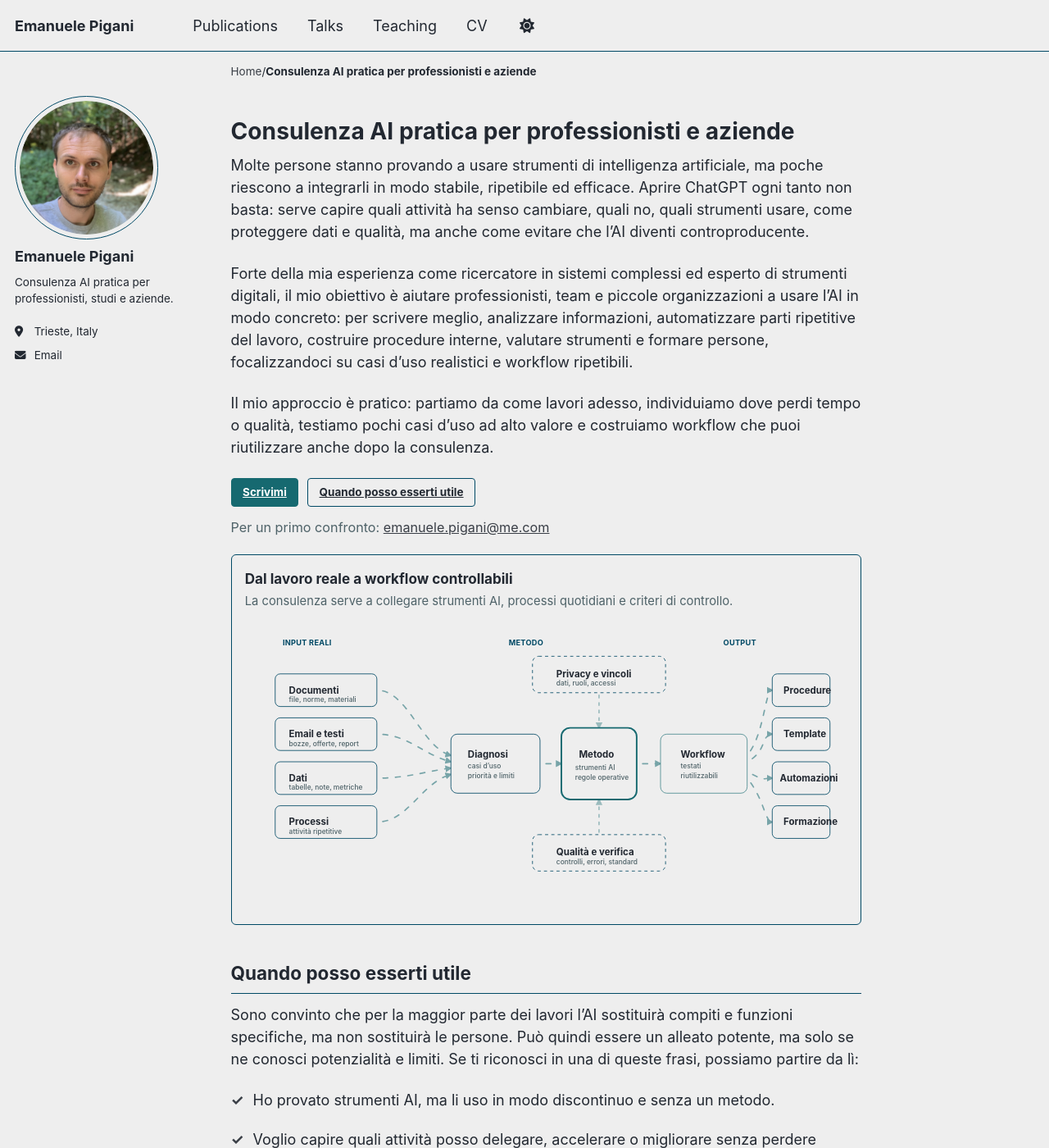
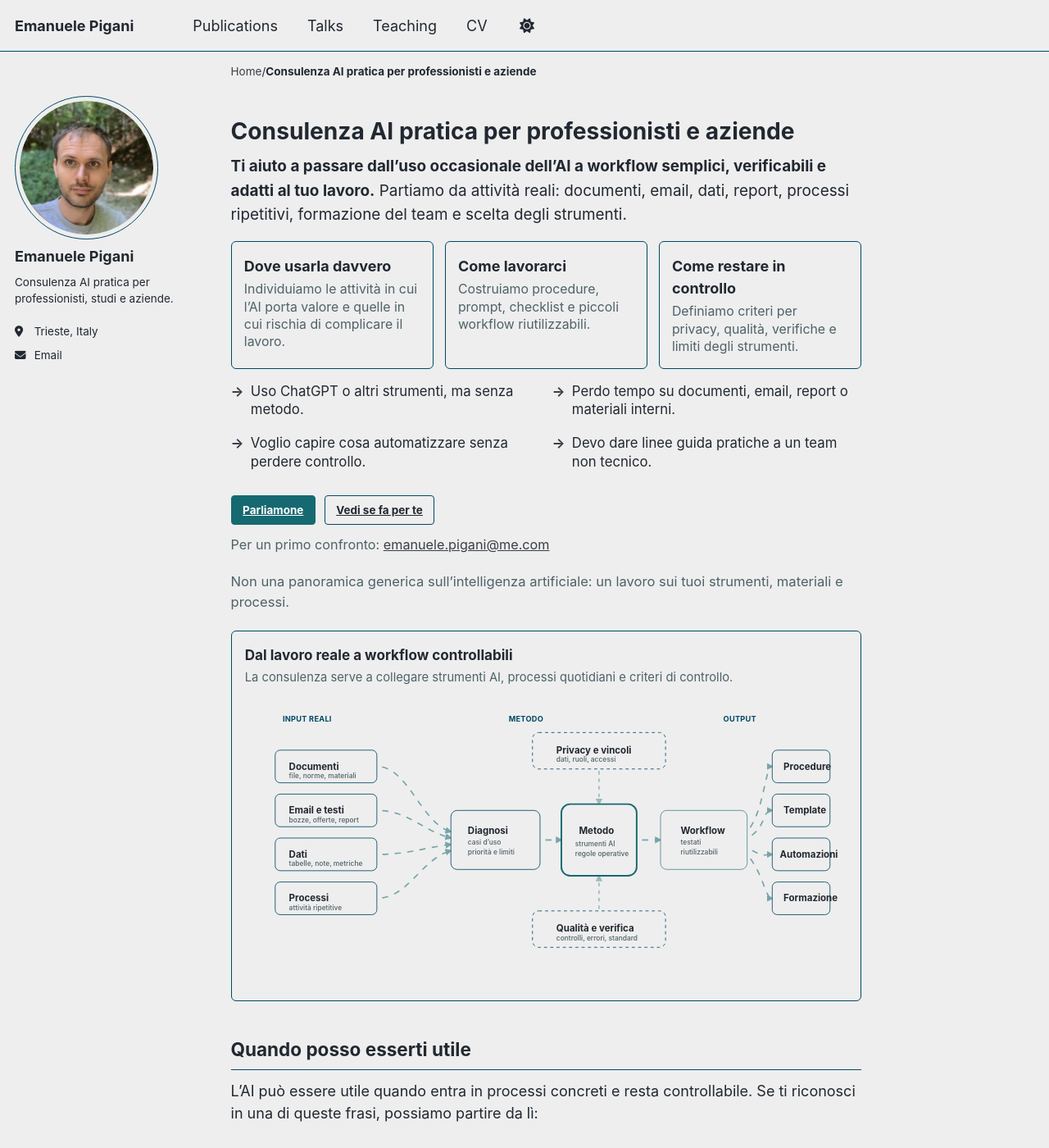
Before and after one commit to epigani/epigani.github.io, a Jekyll site: the page built from _pages/consulenza-ai.md, in a window 1280 px wide and 1400 px high. Shown: the whole window at 82% size. Built offline with Jekyll 4.4.1, drawn with Linux system fonts in a browser that asks for light colours; part of the change alters nothing that is shown.

```diff
--- a/_pages/consulenza-ai.md
+++ b/_pages/consulenza-ai.md
@@ -33,6 +33,73 @@ html[data-theme="dark"] .ai-consulting {
   --ai-accent-contrast: #111820;
   --ai-accent-hover: #9ce9ee;
   --ai-muted: #c7d6dc;
+}
+
+.ai-consulting .ai-hero {
+  margin-bottom: 1.2rem;
+}
+
+.ai-consulting .ai-hero__lead {
+  max-width: 45rem;
+  margin: 0 0 0.9rem;
+  font-size: 1.05rem;
+  line-height: 1.55;
+}
+
+.ai-consulting .ai-hero__summary {
+  display: grid;
+  grid-template-columns: repeat(3, minmax(0, 1fr));
+  gap: 0.75rem;
+  margin: 1rem 0 0.85rem;
+}
+
+.ai-consulting .ai-hero-point {
+  padding: 0.85rem;
+  border: 1px solid var(--global-border-color);
+  border-radius: var(--ai-card-radius);
+  background: var(--global-bg-color);
+}
+
+.ai-consulting .ai-hero-point strong {
+  display: block;
+  margin-bottom: 0.25rem;
+}
+
+.ai-consulting .ai-hero-point span {
+  display: block;
+  color: var(--ai-muted);
+  font-size: 0.88rem;
+  line-height: 1.35;
+}
+
+.ai-consulting .ai-above-fold-list {
+  display: grid;
+  grid-template-columns: repeat(2, minmax(0, 1fr));
+  gap: 0.55rem 0.8rem;
+  margin: 0.9rem 0 1.1rem;
+  padding: 0;
+  list-style: none;
+}
+
+.ai-consulting .ai-above-fold-list li {
+  position: relative;
+  padding-left: 1.35rem;
+  font-size: 0.93rem;
+  line-height: 1.35;
+}
+
+.ai-consulting .ai-above-fold-list li::before {
+  position: absolute;
+  left: 0;
+  color: var(--global-link-color);
+  content: "→";
+  font-weight: 700;
+}
+
+.ai-consulting .ai-hero-note {
+  margin: 0.35rem 0 0;
+  color: var(--ai-muted);
+  font-size: 0.92rem;
 }
 
 .ai-consulting .ai-cta-row {
@@ -294,8 +361,11 @@ html[data-theme="dark"] .ai-consulting .ai-card .ai-result {
 
   .ai-consulting > p,
   .ai-consulting h2,
+  .ai-consulting .ai-hero,
   .ai-consulting .ai-quick-contact,
   .ai-consulting .ai-process-map,
+  .ai-consulting .ai-above-fold-list,
+  .ai-consulting .ai-hero__summary,
   .ai-consulting .ai-check-list,
   .ai-consulting .ai-grid,
   .ai-consulting .ai-contact-box {
@@ -307,6 +377,11 @@ html[data-theme="dark"] .ai-consulting .ai-card .ai-result {
     padding-right: 0.65rem;
     padding-left: 0.65rem;
     font-size: 0.72rem;
+  }
+
+  .ai-consulting .ai-hero__summary,
+  .ai-consulting .ai-above-fold-list {
+    grid-template-columns: 1fr;
   }
 
   .ai-consulting .ai-process-map__svg {
@@ -337,18 +412,41 @@ html[data-theme="dark"] .ai-consulting .ai-card .ai-result {
 
 <div class="ai-consulting" markdown="1">
 
-Molte persone stanno provando a usare strumenti di intelligenza artificiale, ma poche riescono a integrarli in modo stabile, ripetibile ed efficace. Aprire ChatGPT ogni tanto non basta: serve capire quali attività ha senso cambiare, quali no, quali strumenti usare, come proteggere dati e qualità, ma anche come evitare che l’AI diventi controproducente.
+<div class="ai-hero" markdown="1">
 
-Forte della mia esperienza come ricercatore in sistemi complessi ed esperto di strumenti digitali, il mio obiettivo è aiutare professionisti, team e piccole organizzazioni a usare l’AI in modo concreto: per scrivere meglio, analizzare informazioni, automatizzare parti ripetitive del lavoro, costruire procedure interne, valutare strumenti e formare persone, focalizzandoci su casi d’uso realistici e workflow ripetibili.
+<p class="ai-hero__lead"><strong>Ti aiuto a passare dall’uso occasionale dell’AI a workflow semplici, verificabili e adatti al tuo lavoro.</strong> Partiamo da attività reali: documenti, email, dati, report, processi ripetitivi, formazione del team e scelta degli strumenti.</p>
 
-Il mio approccio è pratico: partiamo da come lavori adesso, individuiamo dove perdi tempo o qualità, testiamo pochi casi d’uso ad alto valore e costruiamo workflow che puoi riutilizzare anche dopo la consulenza.
+<div class="ai-hero__summary">
+  <div class="ai-hero-point">
+    <strong>Dove usarla davvero</strong>
+    <span>Individuiamo le attività in cui l’AI porta valore e quelle in cui rischia di complicare il lavoro.</span>
+  </div>
+  <div class="ai-hero-point">
+    <strong>Come lavorarci</strong>
+    <span>Costruiamo procedure, prompt, checklist e piccoli workflow riutilizzabili.</span>
+  </div>
+  <div class="ai-hero-point">
+    <strong>Come restare in controllo</strong>
+    <span>Definiamo criteri per privacy, qualità, verifiche e limiti degli strumenti.</span>
+  </div>
+</div>
+
+<ul class="ai-above-fold-list">
+  <li>Uso ChatGPT o altri strumenti, ma senza metodo.</li>
+  <li>Perdo tempo su documenti, email, report o materiali interni.</li>
+  <li>Voglio capire cosa automatizzare senza perdere controllo.</li>
+  <li>Devo dare linee guida pratiche a un team non tecnico.</li>
+</ul>
 
 <div class="ai-cta-row">
-  <a class="btn" href="mailto:emanuele.pigani@me.com">Scrivimi</a>
-  <a class="btn btn--inverse" href="#quando-posso-esserti-utile">Quando posso esserti utile</a>
+  <a class="btn" href="mailto:emanuele.pigani@me.com">Parliamone</a>
+  <a class="btn btn--inverse" href="#quando-posso-esserti-utile">Vedi se fa per te</a>
 </div>
 
 <p class="ai-quick-contact">Per un primo confronto: <a href="mailto:emanuele.pigani@me.com">emanuele.pigani@me.com</a></p>
+<p class="ai-hero-note">Non una panoramica generica sull’intelligenza artificiale: un lavoro sui tuoi strumenti, materiali e processi.</p>
+
+</div>
 
 <div class="ai-process-map" role="img" aria-label="Mappa del metodo di consulenza AI: materiali e processi reali entrano in una diagnosi, vengono trasformati in workflow controllati da privacy e qualità, e producono procedure, template, automazioni e formazione.">
   <p class="ai-process-map__title">Dal lavoro reale a workflow controllabili</p>
@@ -446,7 +544,7 @@ Il mio approccio è pratico: partiamo da come lavori adesso, individuiamo dove p
 
 ## Quando posso esserti utile
 
-Sono convinto che per la maggior parte dei lavori l’AI sostituirà compiti e funzioni specifiche, ma non sostituirà le persone. Può quindi essere un alleato potente, ma solo se ne conosci potenzialità e limiti. Se ti riconosci in una di queste frasi, possiamo partire da lì:
+L’AI può essere utile quando entra in processi concreti e resta controllabile. Se ti riconosci in una di queste frasi, possiamo partire da lì:
 
 <ul class="ai-check-list">
   <li>Ho provato strumenti AI, ma li uso in modo discontinuo e senza un metodo.</li>
```
